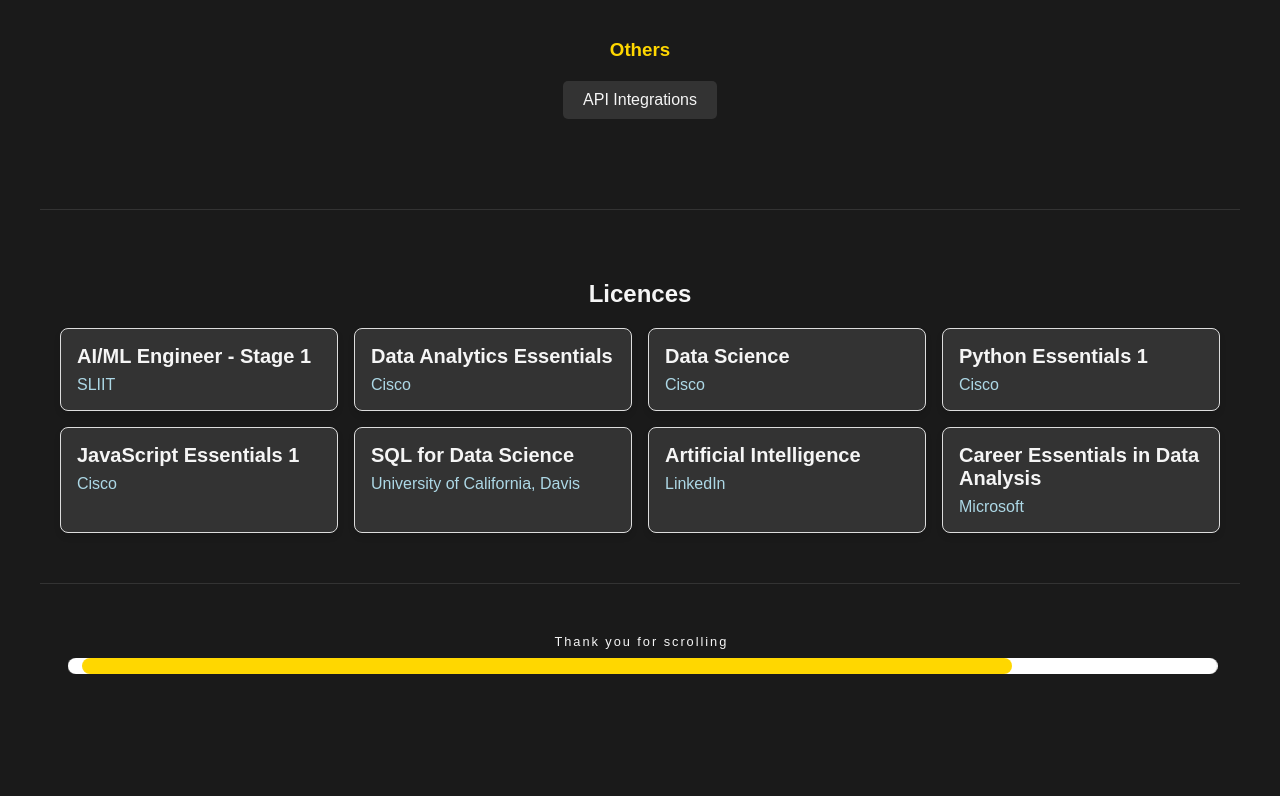
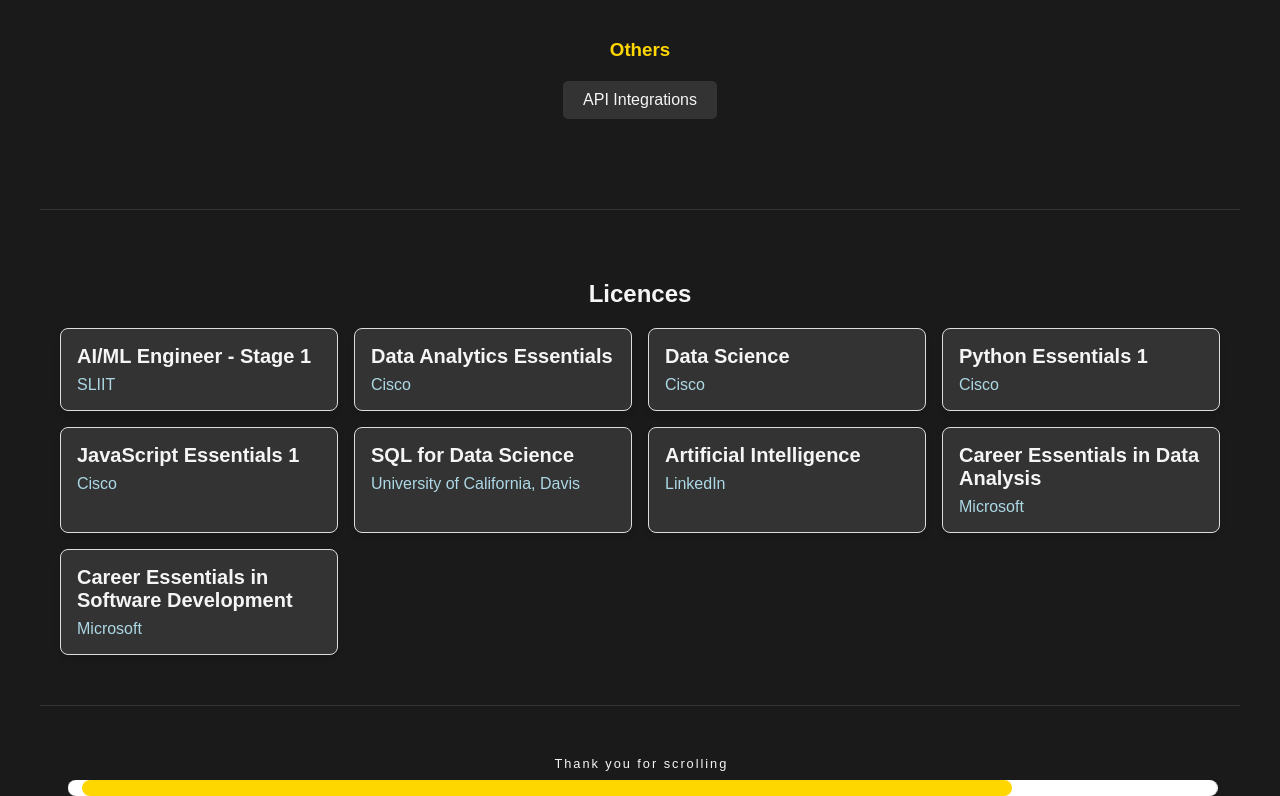
Before and after one commit to imthadh-ahamed/ImthadhAhamed-Portfolio, a React (Create React App) app in the folder frontend/: page / in a window 1280 px wide. Shown: the part 4353-5149 px from the top of the page. Before the commit the page ends 5027 px from the top, so only its background shows below. Built offline with nearby package versions, Linux system fonts and the light colour scheme.

Commit message:
Add a Certificate

```diff
--- a/frontend/src/components/Licences.js
+++ b/frontend/src/components/Licences.js
@@ -43,6 +43,11 @@
       link: "https://www.linkedin.com/learning/certificates/fc4365f4d3c457852f9fbfc45e325a04e5cb0ffc4ed49f5e1721a860ebb7df33",
       providers: "Microsoft",
     },
+    {
+      title: "Career Essentials in Software Development",
+      link: "https://www.linkedin.com/learning/certificates/403632fa5129e81a83b8aacc9393f6070374a3fc7db8df375bf27aa85c7f8ec9",
+      providers: "Microsoft",
+    },
   ];
 
   return (
```
